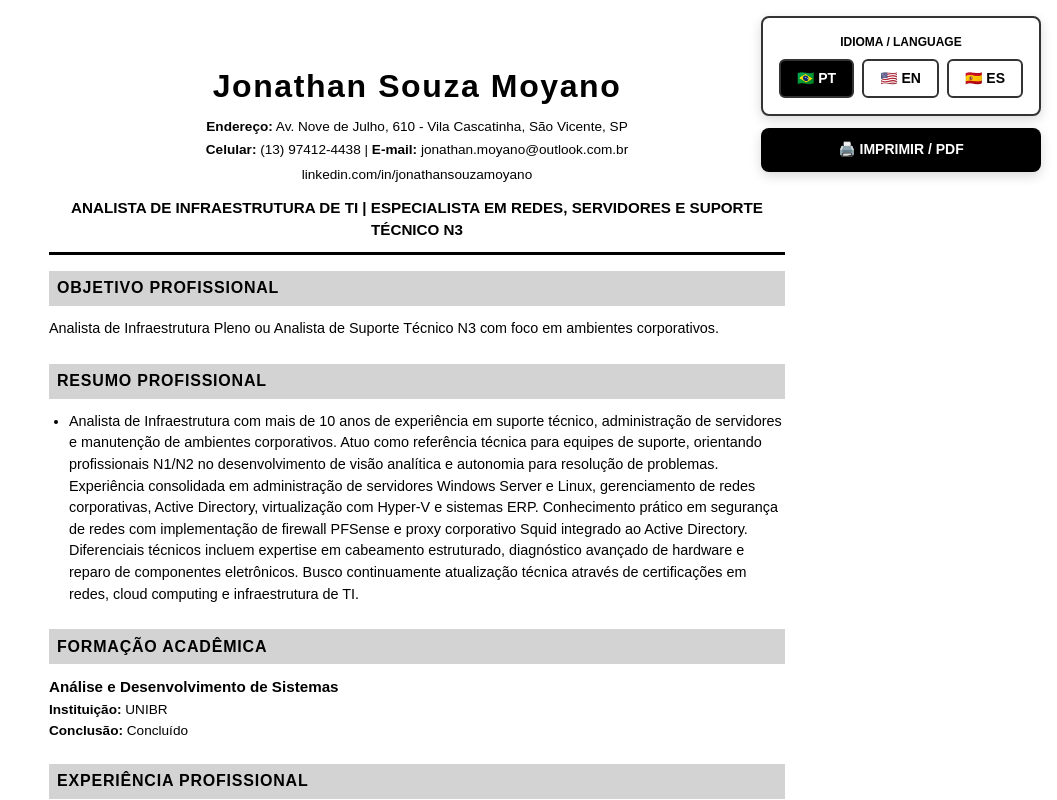
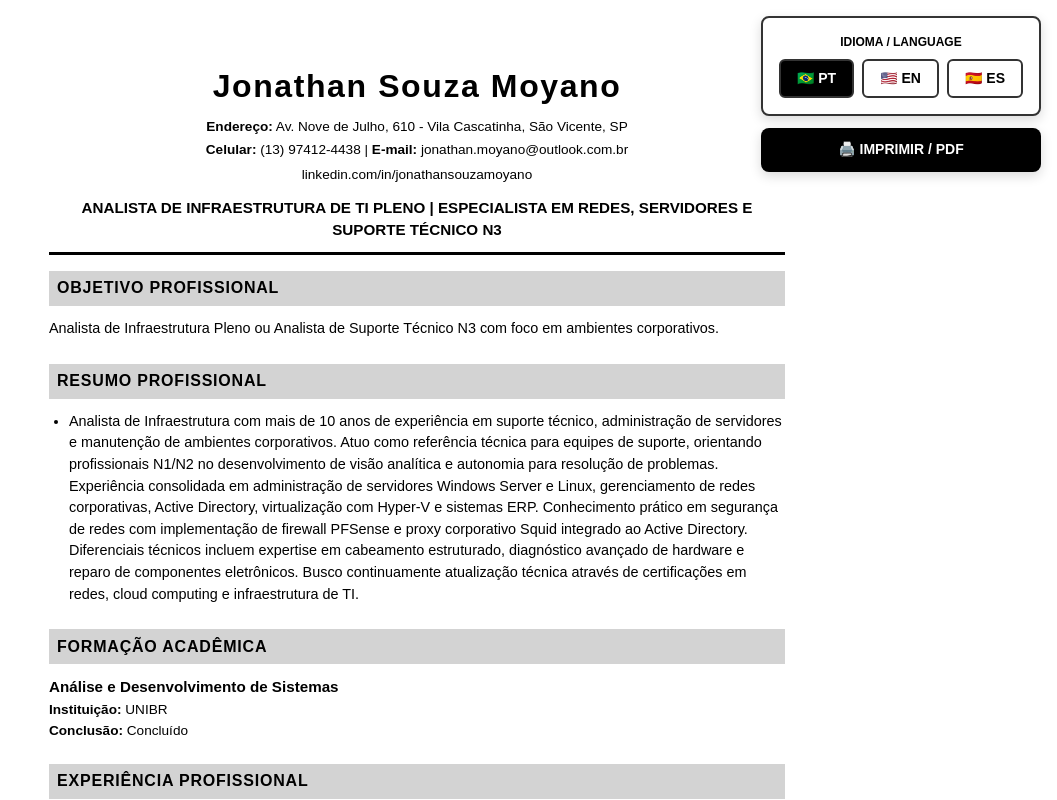
Before and after one commit to JonathanMoyano/curriculo, a Next.js app: page /imprimir in a window 1280 px wide. Shown: the top 800 px of the page, without its empty margins (223-1280 px from the left). Built offline with nearby package versions, Linux system fonts and the light colour scheme; a web font is replaced by a local one.

Commit message:
Update cv-data.js

```diff
--- a/src/data/cv-data.js
+++ b/src/data/cv-data.js
@@ -5,9 +5,9 @@ export const cvData = {
   profile: {
     name: 'Jonathan Souza Moyano',
     title: {
-      pt: 'Analista de Infraestrutura de TI | Especialista em Redes, Servidores e Suporte Técnico N3',
-      en: 'IT Infrastructure Analyst | Specialist in Networks, Servers and N3 Technical Support',
-      es: 'Analista de Infraestructura de TI | Especialista en Redes, Servidores y Soporte Técnico N3'
+      pt: 'Analista de Infraestrutura de TI Pleno | Especialista em Redes, Servidores e Suporte Técnico N3',
+      en: 'Mid-Level IT Infrastructure Analyst | Specialist in Networks, Servers, and Tier 3 (T3) Technical Support',
+      es: 'Analista de Infraestructura de TI Pleno | Especialista en Redes, Servidores y Soporte Técnico Nivel 3 (N3)'
     },
     image: '/jonathan.jpeg',
     address: 'Av. Nove de Julho, 610 - Vila Cascatinha, São Vicente, SP',
```
